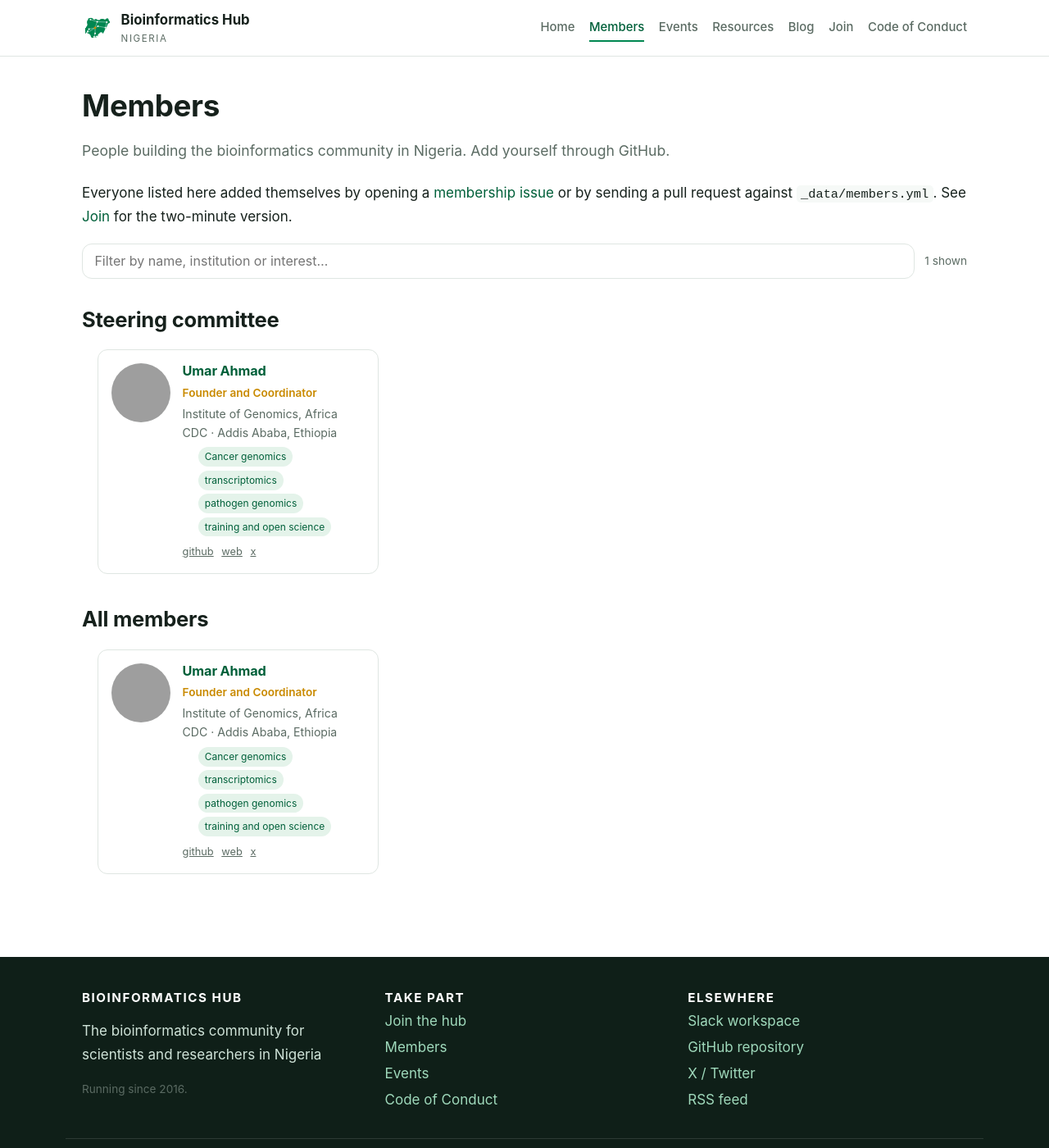
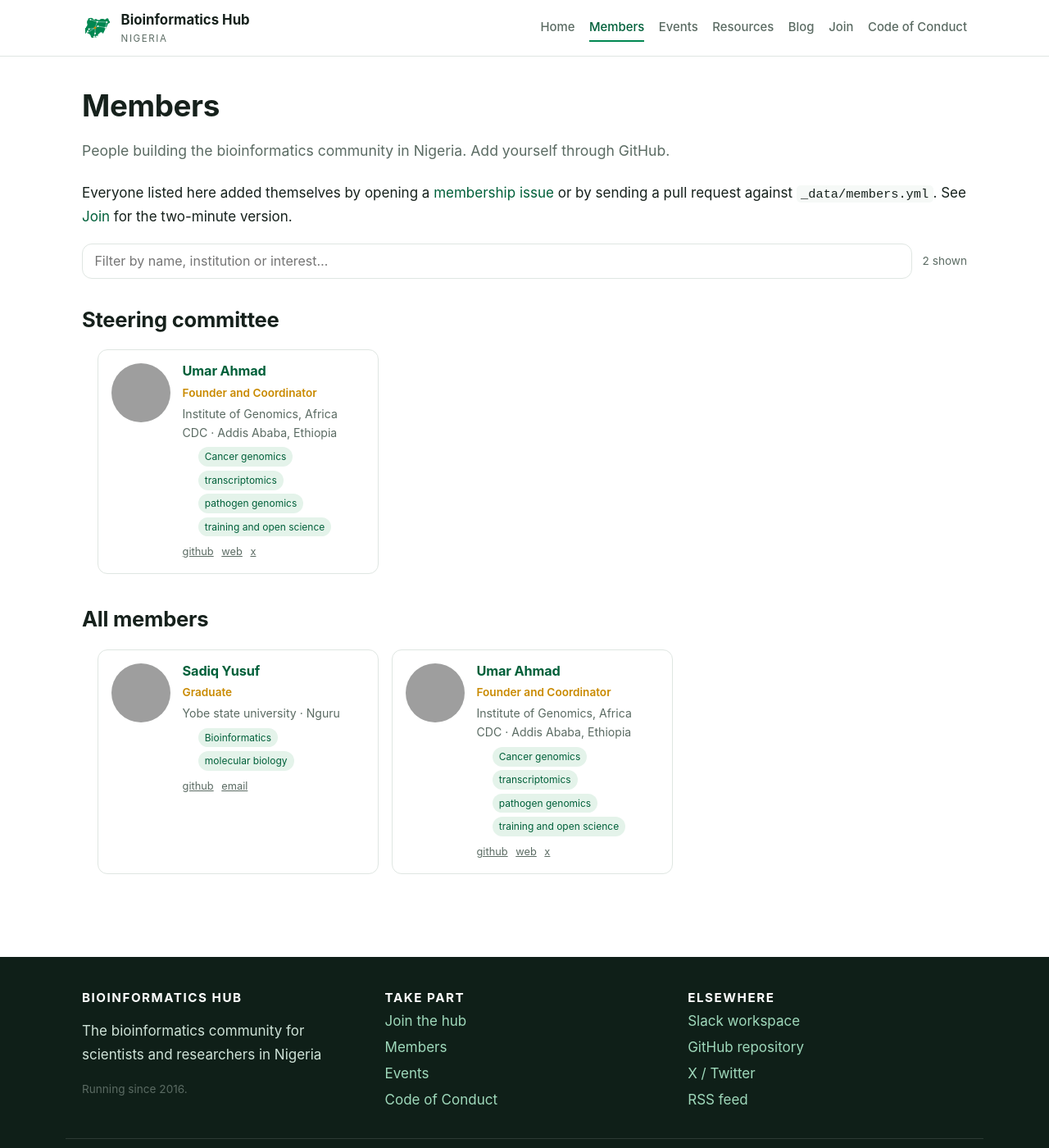
Before and after one commit to GOA14/bioinformaticshub.github.io, a Jekyll site: the page built from members.md, in a window 1280 px wide and 1400 px high. Shown: the whole window at 82% size. Built offline with Jekyll 4.4.1, drawn with Linux system fonts in a browser that asks for light colours; grey boxes are pictures that could not be loaded.

Commit message:
Added Sadiq Yusuf (@sadiqy433-dotcom) in members.yml (#5)

```diff
--- a/_data/members.yml
+++ b/_data/members.yml
@@ -29,6 +29,7 @@
 # Entries are kept sorted by surname within each group. Keep the field order
 # above so that diffs stay readable.
 # ---------------------------------------------------------------------------
+
 - name: Umar Ahmad
   github: babasaraki
   institution: Institute of Genomics, Africa CDC
@@ -39,6 +40,16 @@
   website: https://africacdc.org
   twitter: babasaraky
   joined: 2016-01-01
+
+- name: Sadiq Yusuf
+  github: sadiqy433-dotcom
+  institution: Yobe state university
+  interests: Bioinformatics, molecular biology
+  role: Graduate
+  location: Nguru
+  email: sadiqyusufngu@gmail.com
+  joined: 2026-11-18
+
 # --- Copy the block below, fill it in, and delete the leading "# " ----------
 # - name: Your Name
 #   github: your-github-username
```
